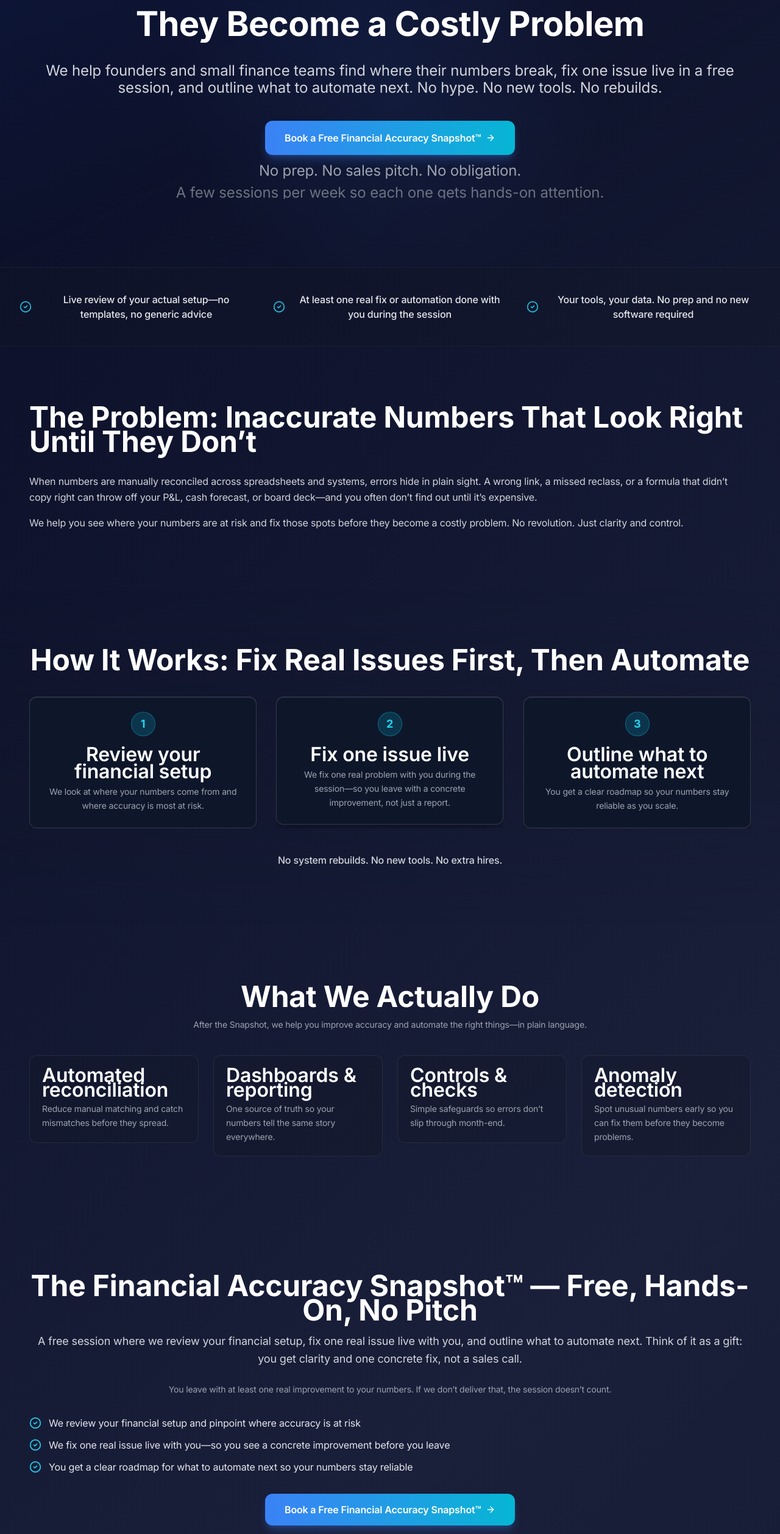
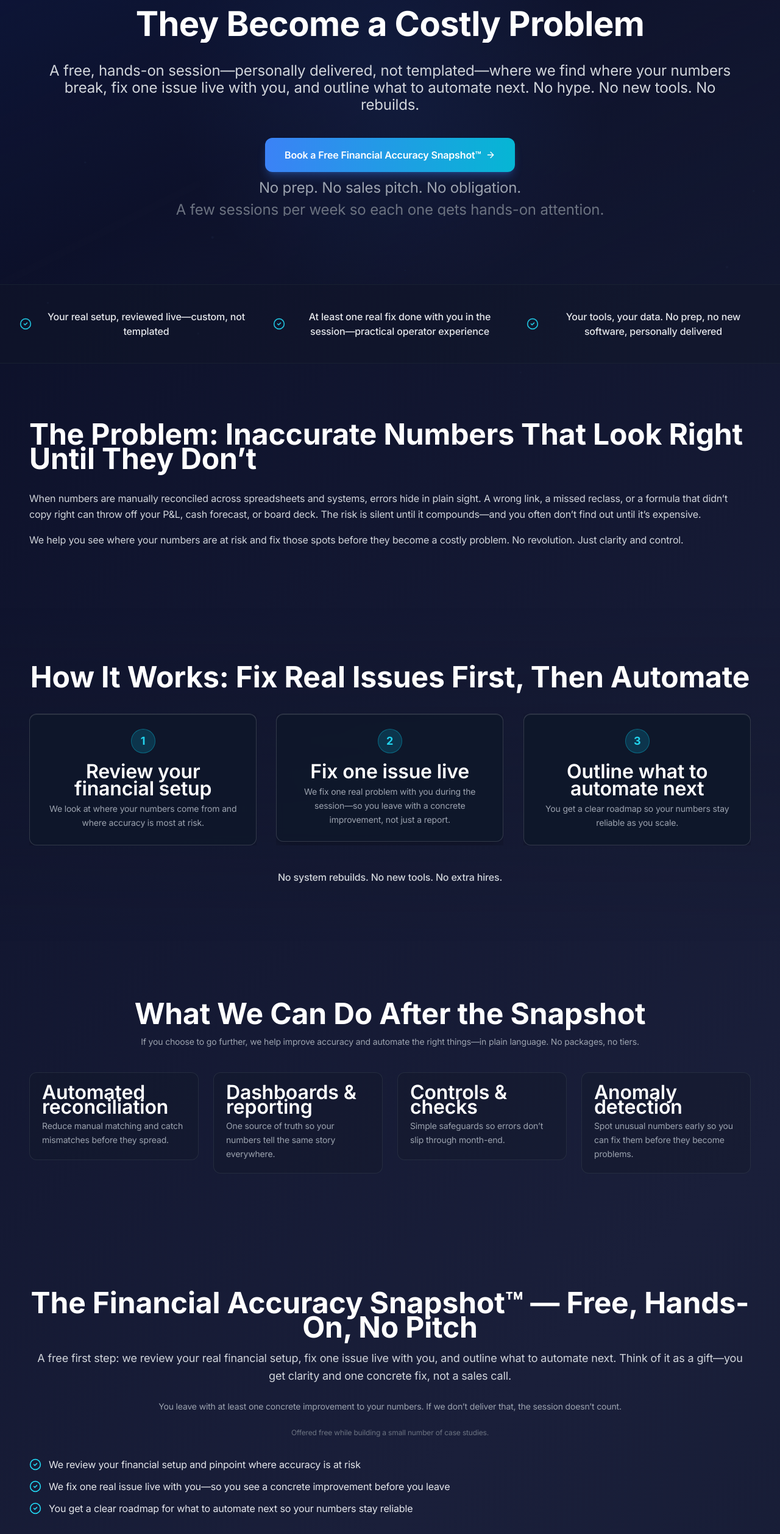
Before and after one commit to victoriafrancisss/Landing-Page, a Next.js app: page / in a window 1280 px wide. Shown: the part 181-2696 px from the top of the page at 61% size. Built offline with nearby package versions, Linux system fonts and the light colour scheme.

Commit message:
Conversion tweaks: hero hands-on framing, credibility strip, problem compounding risk, Snapshot why free, services supportive, final CTA low effort
Co-authored-by: Cursor <cursoragent@cursor.com>

```diff
--- a/app/page.tsx
+++ b/app/page.tsx
@@ -16,9 +16,9 @@ const CTA_URL = "https://calendly.com/victoriafranciss/automation-discovery-call
 const CTA_LABEL = "Book a Free Financial Accuracy Snapshot™";
 
 const credibilityStrip = [
-  "Live review of your actual setup—no templates, no generic advice",
-  "At least one real fix or automation done with you during the session",
-  "Your tools, your data. No prep and no new software required",
+  "Your real setup, reviewed live—custom, not templated",
+  "At least one real fix done with you in the session—practical operator experience",
+  "Your tools, your data. No prep, no new software, personally delivered",
 ];
 
 const leadMagnetBullets = [
@@ -114,9 +114,9 @@ export default function Home() {
             </FadeInOnScroll>
             <FadeInOnScroll delay={200}>
               <p className="text-lg sm:text-xl text-gray-300 max-w-2xl mx-auto leading-relaxed">
-                We help founders and small finance teams find where their numbers
-                break, fix one issue live in a free session, and outline what to
-                automate next. No hype. No new tools. No rebuilds.
+                A free, hands-on session—personally delivered, not templated—where
+                we find where your numbers break, fix one issue live with you, and
+                outline what to automate next. No hype. No new tools. No rebuilds.
               </p>
             </FadeInOnScroll>
             <FadeInOnScroll delay={300}>
@@ -172,8 +172,8 @@ export default function Home() {
                 When numbers are manually reconciled across spreadsheets and
                 systems, errors hide in plain sight. A wrong link, a missed
                 reclass, or a formula that didn’t copy right can throw off your
-                P&L, cash forecast, or board deck—and you often don’t find out
-                until it’s expensive.
+                P&L, cash forecast, or board deck. The risk is silent until it
+                compounds—and you often don’t find out until it’s expensive.
               </p>
               <p>
                 We help you see where your numbers are at risk and fix those
@@ -241,11 +241,12 @@ export default function Home() {
         <div className="w-full max-w-4xl mx-auto">
           <FadeInOnScroll>
             <h2 className="text-2xl sm:text-3xl md:text-4xl font-bold text-white mb-4 leading-tight text-center">
-              What We Actually Do
+              What We Can Do After the Snapshot
             </h2>
             <p className="text-gray-400 text-center mb-10 max-w-xl mx-auto text-sm">
-              After the Snapshot, we help you improve accuracy and automate the
-              right things—in plain language.
+              If you choose to go further, we help improve accuracy and
+              automate the right things—in plain language. No packages, no
+              tiers.
             </p>
           </FadeInOnScroll>
           <div className="grid sm:grid-cols-2 lg:grid-cols-4 gap-4 sm:gap-6">
@@ -273,14 +274,17 @@ export default function Home() {
               The Financial Accuracy Snapshot™ — Free, Hands-On, No Pitch
             </h2>
             <p className="text-lg text-gray-300 text-center mb-6 leading-relaxed">
-              A free session where we review your financial setup, fix one real
+              A free first step: we review your real financial setup, fix one
               issue live with you, and outline what to automate next. Think of
-              it as a gift: you get clarity and one concrete fix, not a sales
+              it as a gift—you get clarity and one concrete fix, not a sales
               call.
             </p>
-            <p className="text-sm text-gray-400 text-center mb-8 leading-relaxed max-w-lg mx-auto">
-              You leave with at least one real improvement to your numbers. If
-              we don’t deliver that, the session doesn’t count.
+            <p className="text-sm text-gray-400 text-center mb-6 leading-relaxed max-w-lg mx-auto">
+              You leave with at least one concrete improvement to your numbers.
+              If we don’t deliver that, the session doesn’t count.
+            </p>
+            <p className="text-xs text-gray-500 text-center mb-8 max-w-lg mx-auto">
+              Offered free while building a small number of case studies.
             </p>
             <ul className="space-y-3 mb-8">
               {leadMagnetBullets.map((bullet, i) => (
@@ -304,7 +308,8 @@ export default function Home() {
                 <ArrowRight className="w-4 h-4" />
               </a>
               <p className="text-sm text-gray-400">
-                No prep. No obligation. Only a few sessions opened each week.
+                No prep. No sales pitch. No obligation. Only a few sessions
+                opened each week.
               </p>
             </div>
           </FadeInOnScroll>
@@ -417,8 +422,9 @@ export default function Home() {
               See What’s Breaking Your Numbers
             </h2>
             <p className="text-gray-300 mb-6 max-w-lg mx-auto">
-              Book a free Financial Accuracy Snapshot™. We review your setup,
-              fix one issue live, and give you a roadmap—no prep, no pitch.
+              One action: book a free Financial Accuracy Snapshot™. We review
+              your setup, fix one issue live, and give you a roadmap. Low effort.
+              Low risk.
             </p>
             <a
               href={CTA_URL}
@@ -430,7 +436,8 @@ export default function Home() {
               <ArrowRight className="w-4 h-4" />
             </a>
             <p className="text-sm text-gray-400 mt-4">
-              No prep. No obligation. A few sessions per week only.
+              No prep. No obligation. No sales pitch. A few sessions per week
+              only.
             </p>
           </FadeInOnScroll>
         </div>
```
